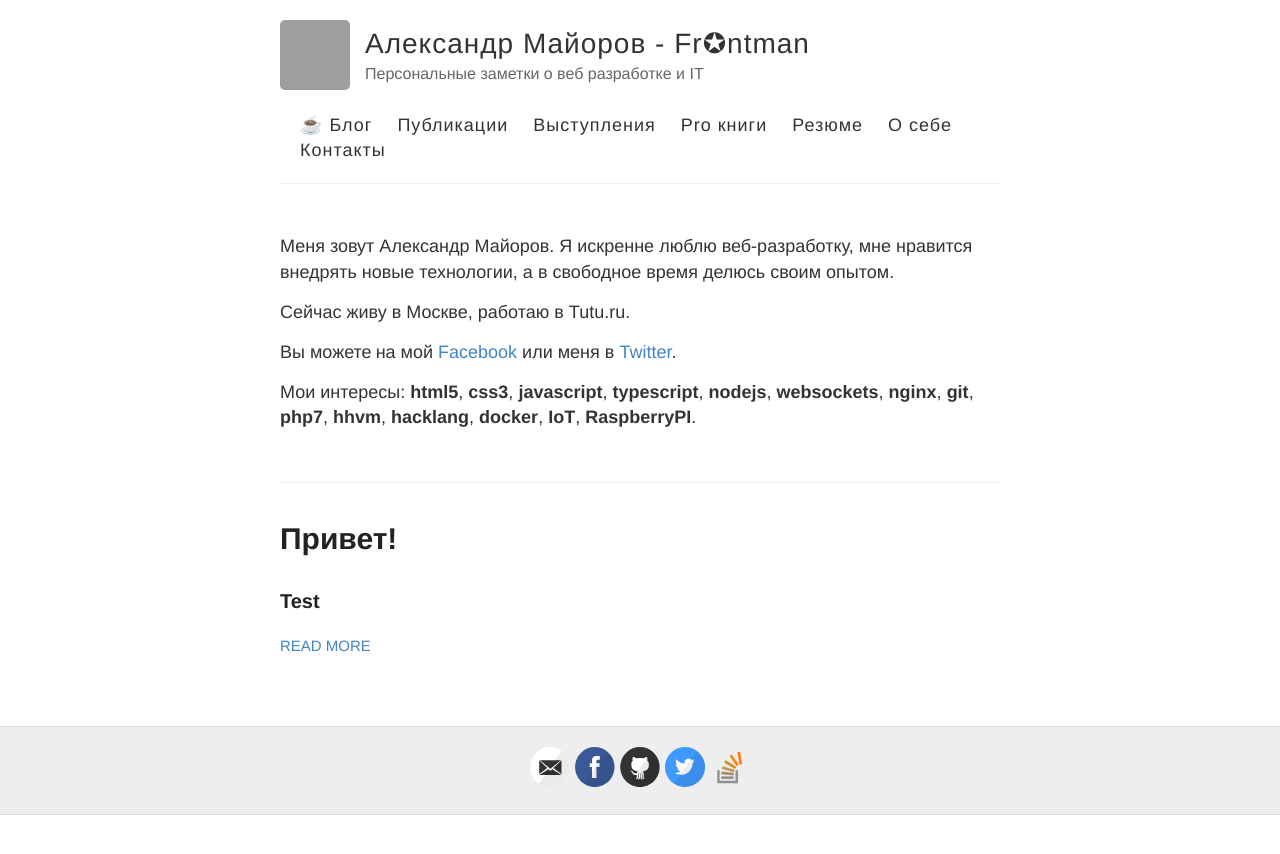
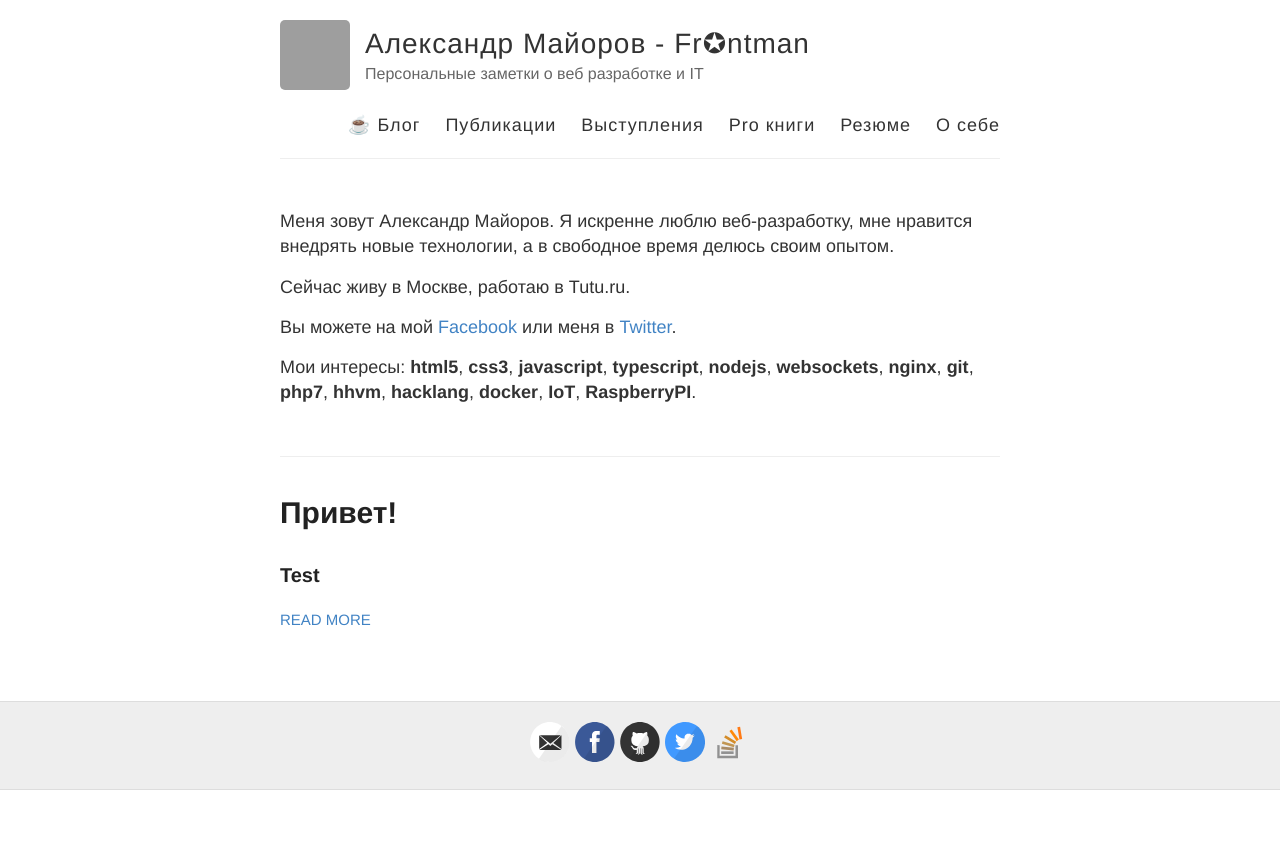
Before and after one commit to frontdevops/alexmayorov.github.io, a Jekyll site: the page built from index.html, in a window 1280 px wide. Shown: the top 854 px of the page. Built offline with Jekyll 4.4.1, drawn with Linux system fonts in a browser that asks for light colours; Markdown is read by kramdown in place of the engine named in the settings; grey boxes are pictures that could not be loaded.

Commit message:
Update default.html

```diff
--- a/_layouts/default.html
+++ b/_layouts/default.html
@@ -42,7 +42,6 @@ fjs.parentNode.insertBefore(js, fjs);
             <a href="{{ site.baseurl }}/books">Pro книги</a>
             <a href="{{ site.baseurl }}/vc">Резюме</a>
             <a href="{{ site.baseurl }}/about">О себе</a>
-            <a href="{{ site.baseurl }}/contacts">Контакты</a>
           </nav>
         </header>
       </div>
```
